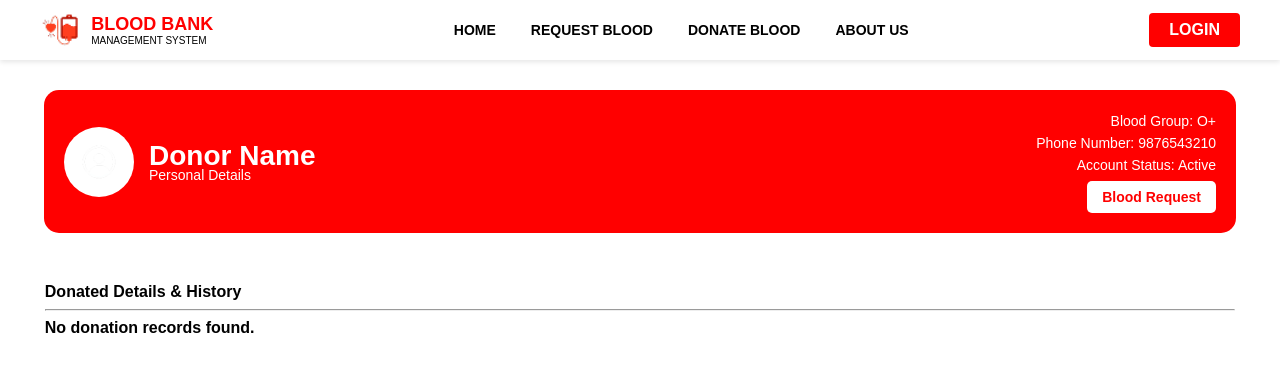
After one commit to san413/bms-project, a Django app: page /donate/ in a window 1280 px wide. The commit adds this page. Shown: the top 372 px of the page. Run offline with Django 5.2, Linux system fonts and the light colour scheme.

Commit message:
added donate blood page

```diff
--- /dev/null
+++ b/home/templates/home/donate.html
@@ -0,0 +1,208 @@
+{% load static %}
+<!DOCTYPE html>
+<html>
+
+<head>
+    <meta charset="UTF-8">
+    <meta name="viewport" content="width=device-width, initial-scale=1.0">
+    <title>Blood Bank Management System</title>
+
+    <style>
+        body {
+            margin: 0;
+            font-family: Arial, sans-serif;
+            background: white;
+        }
+
+        /* NAVBAR */
+        .navbar {
+            display: flex;
+            align-items: center;
+            justify-content: space-between;
+            padding: 10px 40px;
+            background: white;
+            box-shadow: 0px 2px 5px rgba(0, 0, 0, 0.1);
+        }
+
+        .logo-area {
+            display: flex;
+            align-items: center;
+            gap: 10px;
+        }
+
+        .logo-area img {
+            height: 40px;
+        }
+
+        .logo-text .title {
+            font-size: 18px;
+            font-weight: 900;
+            color: red;
+        }
+
+        .logo-text .sub {
+            font-size: 10px;
+            color: black;
+        }
+
+        .menu {
+            display: flex;
+            gap: 35px;
+        }
+
+        .menu a {
+            color: black;
+            font-size: 14px;
+            font-weight: bold;
+            text-decoration: none;
+        }
+
+        .login-btn {
+            background: red;
+            color: white;
+            padding: 8px 20px;
+            border-radius: 4px;
+            font-weight: bold;
+            text-decoration: none;
+        }
+
+        /* PAGE BOX */
+        .donor-box {
+            background: #ff0000;
+            width: 90%;
+            margin: 30px auto;
+            border-radius: 15px;
+            padding: 20px;
+            color: white;
+        }
+
+        /* Donor top section */
+        .top-section {
+            display: flex;
+            justify-content: space-between;
+            align-items: center;
+        }
+
+        .left-side {
+            display: flex;
+            align-items: center;
+            gap: 15px;
+        }
+
+        .profile-icon {
+            width: 70px;
+            height: 70px;
+            border-radius: 50%;
+            background: white;
+            display: flex;
+            align-items: center;
+            justify-content: center;
+        }
+
+        .profile-icon img {
+            width: 40px;
+        }
+
+        .donor-name {
+            font-size: 28px;
+            font-weight: bold;
+        }
+
+        .personal-details {
+            font-size: 14px;
+            margin-top: -5px;
+        }
+
+        /* Right side info */
+        .right-side {
+            text-align: right;
+            font-size: 14px;
+            line-height: 22px;
+        }
+
+        .blood-request-btn {
+            background: white;
+            color: red;
+            padding: 5px 15px;
+            font-size: 14px;
+            border-radius: 5px;
+            font-weight: bold;
+            margin-top: 5px;
+            cursor: pointer;
+            display: inline-block;
+        }
+
+        /* HISTORY BOX */
+        .history-box {
+            background: white;
+            width: 93%;
+            margin: 20px auto 10px auto;
+            border-radius: 10px;
+            padding: 20px;
+            color: black;
+            font-weight: bold;
+        }
+    </style>
+</head>
+
+<body>
+
+    <!-- NAVBAR -->
+    <div class="navbar">
+        <div class="logo-area">
+            <img src="{% static 'home/logo.png' %}">
+            <div class="logo-text">
+                <div class="title">BLOOD BANK</div>
+                <div class="sub">MANAGEMENT SYSTEM</div>
+            </div>
+        </div>
+
+        <div class="menu">
+            <a href="/">HOME</a>
+            <a href="/request/">REQUEST BLOOD</a>
+            <a href="/donate/">DONATE BLOOD</a>
+            <a href="/about/">ABOUT US</a>
+        </div>
+
+        <a class="login-btn" href="#">LOGIN</a>
+    </div>
+
+    <!-- DONOR PAGE MAIN BOX -->
+    <div class="donor-box">
+
+        <!-- TOP SECTION -->
+        <div class="top-section">
+
+            <!-- Left -->
+            <div class="left-side">
+                <div class="profile-icon">
+                    <img src="{% static 'home/logo3.png' %}">
+                </div>
+
+                <div>
+                    <div class="donor-name">Donor Name</div>
+                    <div class="personal-details">Personal Details</div>
+                </div>
+            </div>
+
+            <!-- Right -->
+            <div class="right-side">
+                Blood Group: O+ <br>
+                Phone Number: 9876543210 <br>
+                Account Status: Active <br>
+                <div class="blood-request-btn">Blood Request</div>
+            </div>
+        </div>
+    </div>
+
+    <!-- DONATION HISTORY -->
+    <div class="history-box">
+        Donated Details & History
+        <hr>
+        <!-- Later here you will show data from database -->
+        No donation records found.
+    </div>
+
+</body>
+
+</html>
--- a/home/templates/home/index.html
+++ b/home/templates/home/index.html
@@ -357,9 +357,9 @@
         </div>
 
         <div class="menu">
-            <a href="#">HOME</a>
-            <a href="#">REQUEST BLOOD</a>
-            <a href="#">DONATE BLOOD</a>
+            <a href="/">HOME</a>
+            <a href="/request/">REQUEST BLOOD</a>
+            <a href="/donate/">DONATE BLOOD</a>
             <a href="/about/">ABOUT US</a>
         </div>
 
--- a/home/urls.py
+++ b/home/urls.py
@@ -3,4 +3,7 @@ from . import views
 
 urlpatterns = [
     path('', views.index, name='home'),
+    path('request/', views.request_blood, name='request'),
+    path('donate/', views.donate, name='donate'),
+    path('about/', views.about, name='about'),
 ]
--- a/home/views.py
+++ b/home/views.py
@@ -2,3 +2,12 @@ from django.shortcuts import render
 
 def index(request):
     return render(request, 'home/index.html')
+
+def request_blood(request):
+    return render(request, 'home/request.html')
+
+def donate(request):
+    return render(request, 'home/donate.html')
+
+def about(request):
+    return render(request, 'home/about.html')
```
Also changed, not shown: home/templates/home/about.html (renamed from home/templates/about/about.html, +4 -16 lines), home/static/home/logo3.png (added), home/templates/home/request.html (added).
